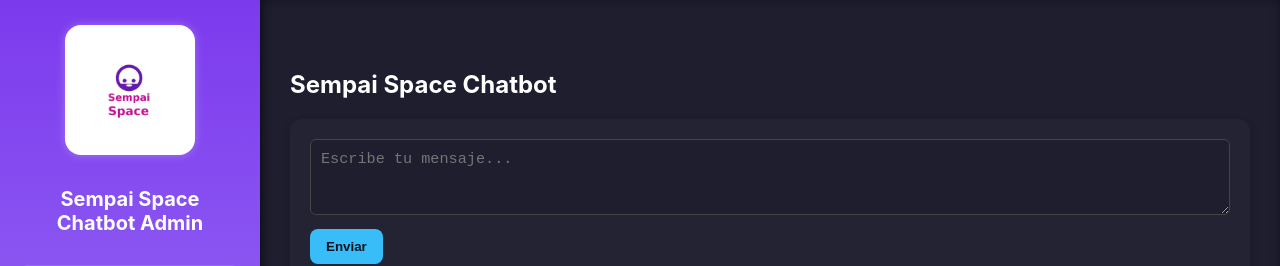
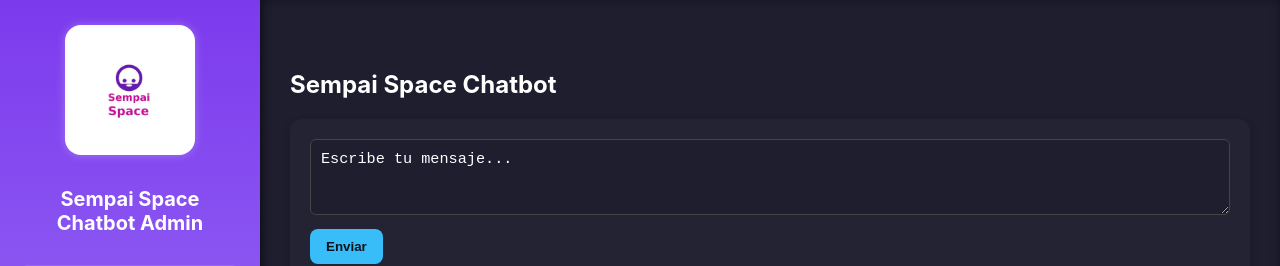
Before and after one commit to SRG-28/SempaiSpaceChatBot, a React (Vite) app in the folder frontend/: page /chat in a window 1280 px wide. Shown: the top 266 px of the page. Built offline with nearby package versions, Linux system fonts and the light colour scheme.

Commit message:
Update index

```diff
--- a/frontend/src/index.css
+++ b/frontend/src/index.css
@@ -7,7 +7,6 @@
   --text-light: #e5e7eb;
   --accent: #a78bfa;
 }
-
 
 body {
   background: var(--black);
@@ -20,12 +19,10 @@
   overflow: hidden;
 }
 
-
 .app-layout {
   display: flex;
   height: 100vh;
 }
-
 
 .sidebar {
   width: 260px;
@@ -36,7 +33,6 @@
   align-items: center;
   box-shadow: 2px 0 10px rgba(0, 0, 0, 0.3);
 }
-
 
 .sidebar-image-container {
   background: var(--white);
@@ -65,7 +61,6 @@
   font-size: 1.25rem;
 }
 
-
 .sidebar nav {
   display: flex;
   flex-direction: column;
@@ -92,7 +87,6 @@
   font-weight: 600;
 }
 
-
 .sidebar .telegram-link {
   margin-top: auto;
   background: #4343d7;
@@ -109,7 +103,6 @@
   background: #5cc6ff;
 }
 
-
 .main {
   flex: 1;
   padding: 30px;
@@ -117,7 +110,6 @@
   background: var(--gray);
   box-shadow: inset 0 0 10px rgba(0, 0, 0, 0.4);
 }
-
 
 .card {
   background: #232334;
@@ -132,7 +124,6 @@
   transform: translateY(-3px);
   box-shadow: 0 8px 15px rgba(0, 0, 0, 0.3);
 }
-
 
 .cards-container {
   display: flex;
@@ -153,11 +144,12 @@
   background: linear-gradient(135deg, #1f2937, #111827);
 }
 
-
 .input {
   background: #1e1e2f;
   border: 1px solid #444;
-  color: var(--white);
+  color: #ffffff;
+  -webkit-text-fill-color: #ffffff;
+  caret-color: #38bdf8;
   padding: 10px;
   border-radius: 6px;
   width: 100%;
@@ -166,10 +158,14 @@
 }
 
 .input:focus {
-  border-color: var(--celeste);
-  outline: none;
+  border-color: #38bdf8;
+  outline: 2px solid rgba(56, 189, 248, 0.25);
 }
 
+.input::placeholder {
+  color: #a1a1aa;
+  opacity: 1;
+}
 
 .button-primary {
   background: var(--celeste);
@@ -201,7 +197,6 @@
   background: #ff6b6b;
 }
 
-
 .data-table {
   width: 100%;
   border-collapse: collapse;
@@ -225,7 +220,6 @@
   background-color: rgba(255, 255, 255, 0.05);
 }
 
-
 ::-webkit-scrollbar {
   width: 10px;
 }
--- a/frontend/src/pages/QuestionsPage.tsx
+++ b/frontend/src/pages/QuestionsPage.tsx
@@ -1,4 +1,3 @@
-
 import { useEffect, useState } from "react";
 import axios from "axios";
 import Login from "./Login";
```
